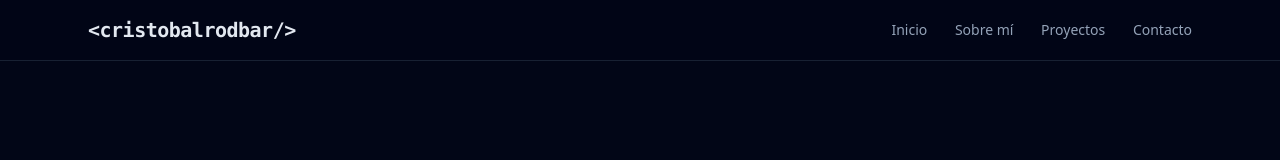
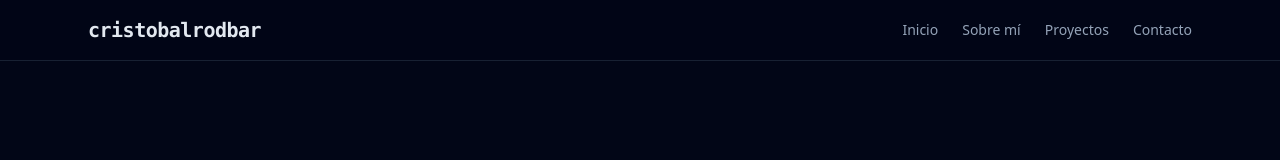
Before and after one commit to cristobalrodbar/cristobalrodbar.github.io, a website: page index.html in a window 1280 px wide. Shown: the top 160 px of the page. Drawn offline with nearby package versions, Linux system fonts and the light colour scheme.

Commit message:
fix nav bar

```diff
--- a/index.html
+++ b/index.html
@@ -6,21 +6,39 @@
     <title>Cristóbal Rodríguez | Desarrollador Móvil & AR</title>
     <script src="https://cdn.tailwindcss.com"></script>
     <link rel="stylesheet" href="https://cdnjs.cloudflare.com/ajax/libs/font-awesome/6.4.0/css/all.min.css">
+    <link rel="icon" type="image/png" href="assets/images/favicon.ico">
 </head>
 <body class="bg-slate-950 text-slate-100 font-sans leading-relaxed">
+<!-- Navegación -->
+<nav class="fixed inset-x-0 top-0 z-50 border-b border-slate-800/80 bg-slate-950/90 backdrop-blur-md">
+    <div class="mx-auto flex max-w-6xl flex-col items-center gap-3 px-4 py-4 sm:flex-row sm:justify-between sm:px-6">
 
-    <!-- Navegación -->
-    <nav class="fixed top-0 w-full bg-slate-950/80 backdrop-blur-md border-b border-slate-800/80 z-50">
-        <div class="max-w-6xl mx-auto px-6 py-4 flex justify-between items-center">
-            <span class="text-xl font-bold text-slate-200 font-mono tracking-tight">&lt;cristobalrodbar/&gt;</span>
-            <div class="space-x-6 text-sm font-medium text-slate-400">
-                <a href="#inicio" class="hover:text-slate-100 transition">Inicio</a>
-                <a href="#sobre-mi" class="hover:text-slate-100 transition">Sobre mí</a>
-                <a href="#proyectos" class="hover:text-slate-100 transition">Proyectos</a>
-                <a href="#contacto" class="hover:text-slate-100 transition">Contacto</a>
-            </div>
+        <!-- Nombre -->
+        <a
+            href="#inicio"
+            class="shrink-0 whitespace-nowrap font-mono text-lg font-bold tracking-tight text-slate-200 sm:text-xl"
+        >
+            cristobalrodbar
+        </a>
+
+        <!-- Enlaces -->
+        <div class="flex items-center justify-center gap-5 whitespace-nowrap text-xs font-medium text-slate-400 sm:gap-6 sm:text-sm">
+            <a href="#inicio" class="transition-colors hover:text-slate-100">
+                Inicio
+            </a>
+            <a href="#sobre-mi" class="transition-colors hover:text-slate-100">
+                Sobre mí
+            </a>
+            <a href="#proyectos" class="transition-colors hover:text-slate-100">
+                Proyectos
+            </a>
+            <a href="#contacto" class="transition-colors hover:text-slate-100">
+                Contacto
+            </a>
         </div>
-    </nav>
+
+    </div>
+</nav>
 
     <!-- Hero Section -->
     <section id="inicio" class="min-h-screen flex items-center pt-20 px-6">
```
